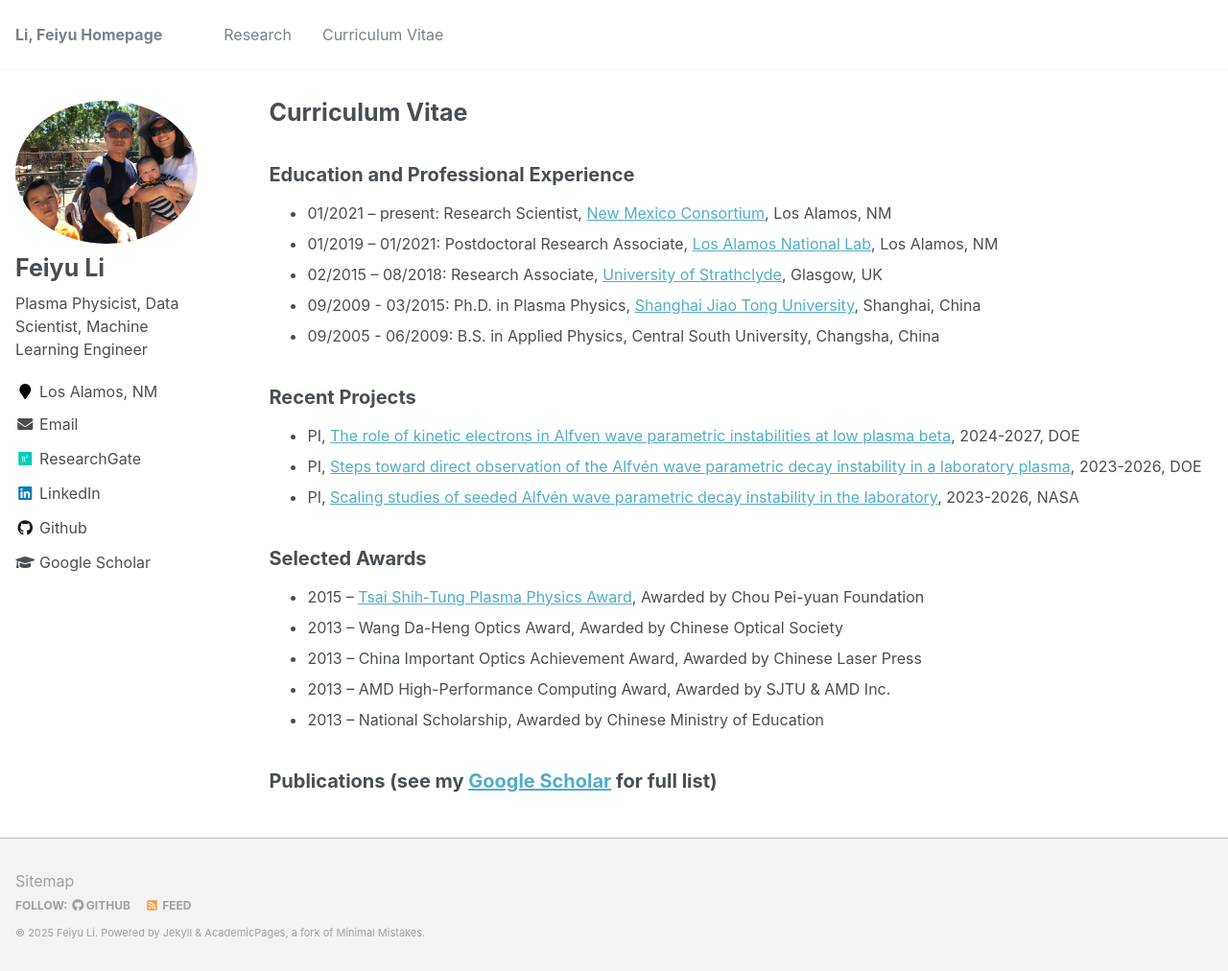
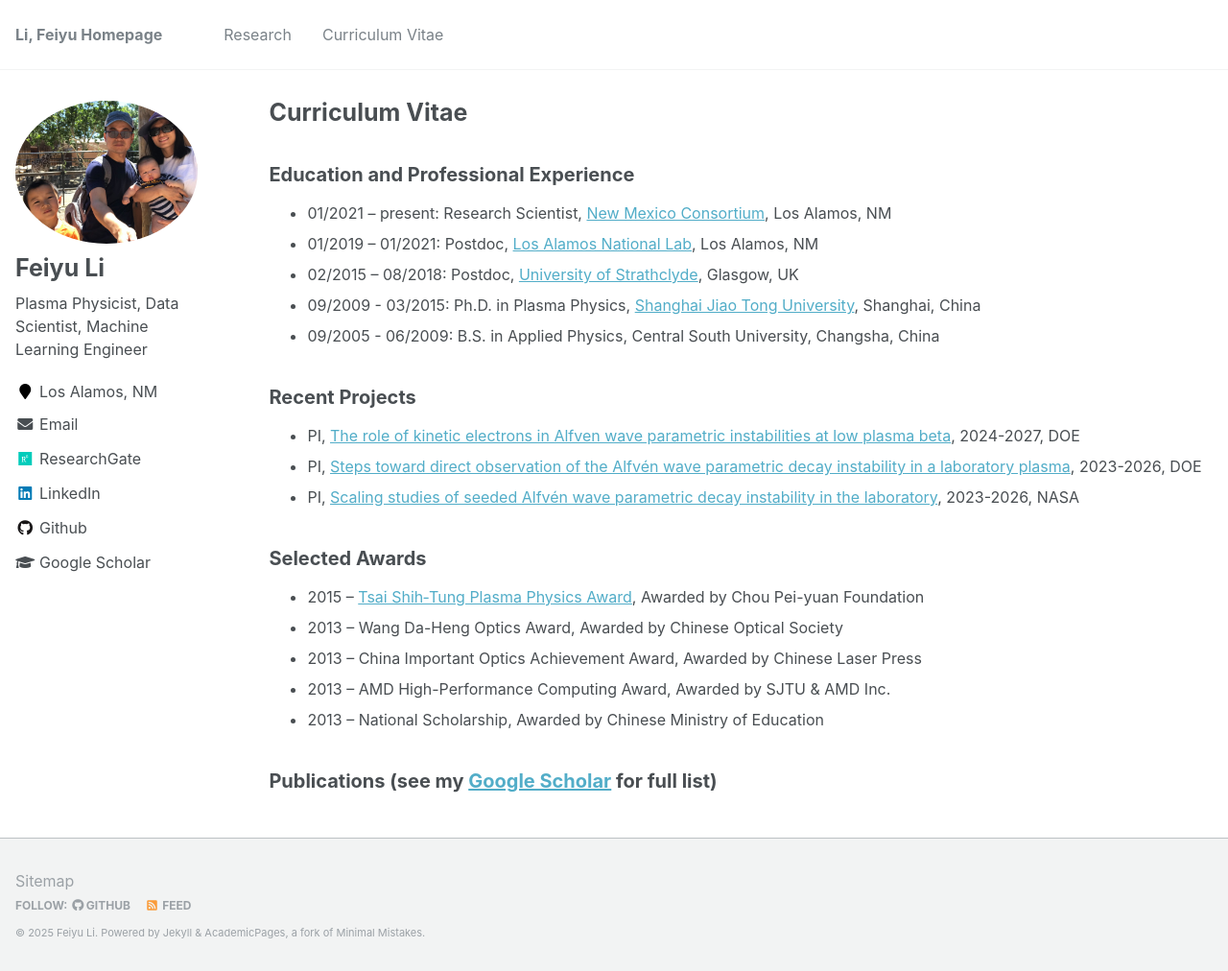
Before and after one commit to fyli16/fyli16.github.io, a Jekyll site: the page built from _pages/cv.md, in a window 1280 px wide and 1012 px high. Shown: the whole window at 96% size. Built offline with Jekyll 4.4.1, drawn with Linux system fonts in a browser that asks for light colours.

Commit message:
update cv

```diff
--- a/_pages/cv.md
+++ b/_pages/cv.md
@@ -12,8 +12,8 @@ redirect_from:
 
 ## Education and Professional Experience
 * 01/2021 – present: Research Scientist, [New Mexico Consortium](https://newmexicoconsortium.org/), Los Alamos, NM
-* 01/2019 – 01/2021: Postdoctoral Research Associate, [Los Alamos National Lab](https://www.lanl.gov/org/ddste/aldsc/theoretical/applied-mathematics-plasma-physics/index.php), Los Alamos, NM
-* 02/2015 – 08/2018: Research Associate, [University of Strathclyde](https://silis.phys.strath.ac.uk/index.htm), Glasgow, UK
+* 01/2019 – 01/2021: Postdoc, [Los Alamos National Lab](https://www.lanl.gov/org/ddste/aldsc/theoretical/applied-mathematics-plasma-physics/index.php), Los Alamos, NM
+* 02/2015 – 08/2018: Postdoc, [University of Strathclyde](https://silis.phys.strath.ac.uk/index.htm), Glasgow, UK
 * 09/2009 - 03/2015: Ph.D. in Plasma Physics, [Shanghai Jiao Tong University](https://llp.sjtu.edu.cn/), Shanghai, China
 * 09/2005 - 06/2009: B.S. in Applied Physics, Central South University, Changsha, China
 
```
